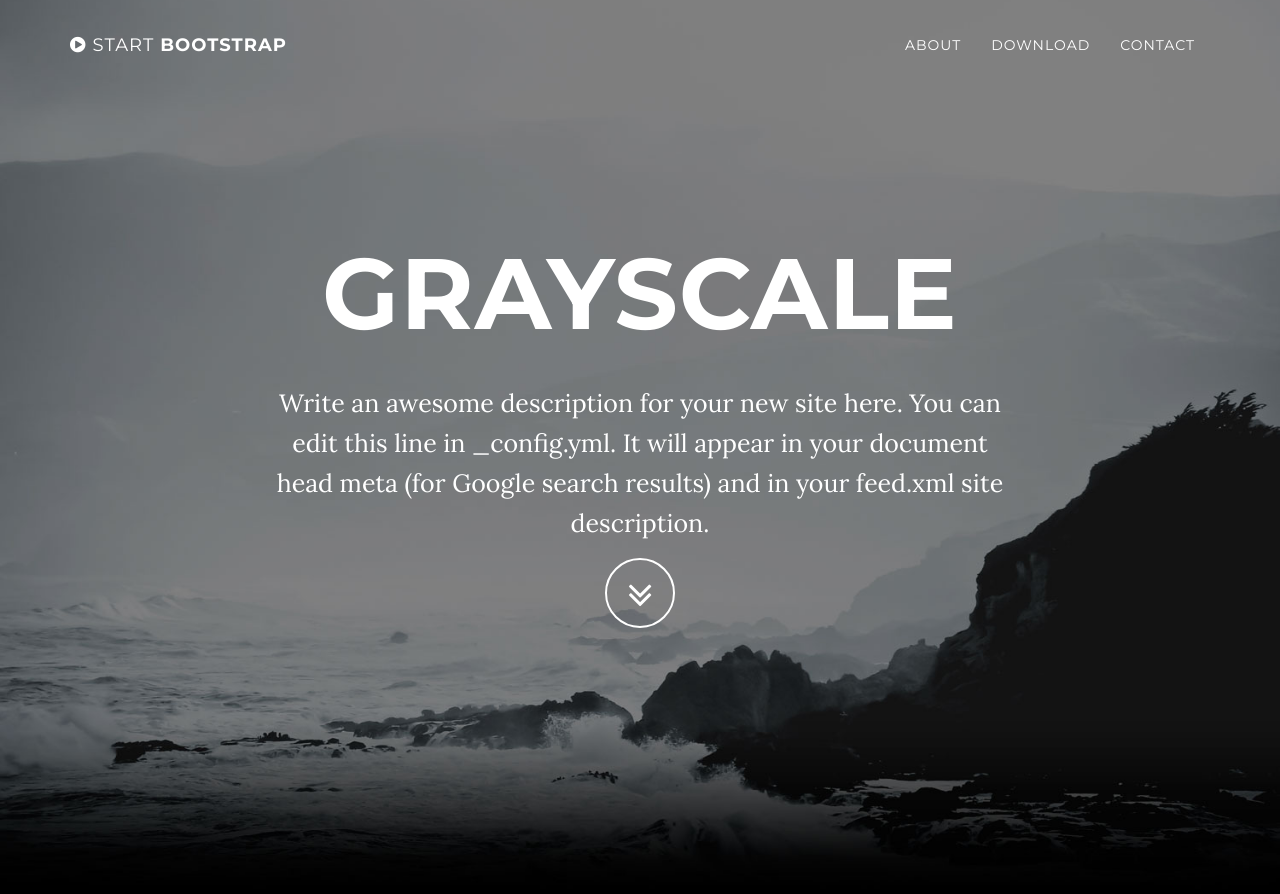
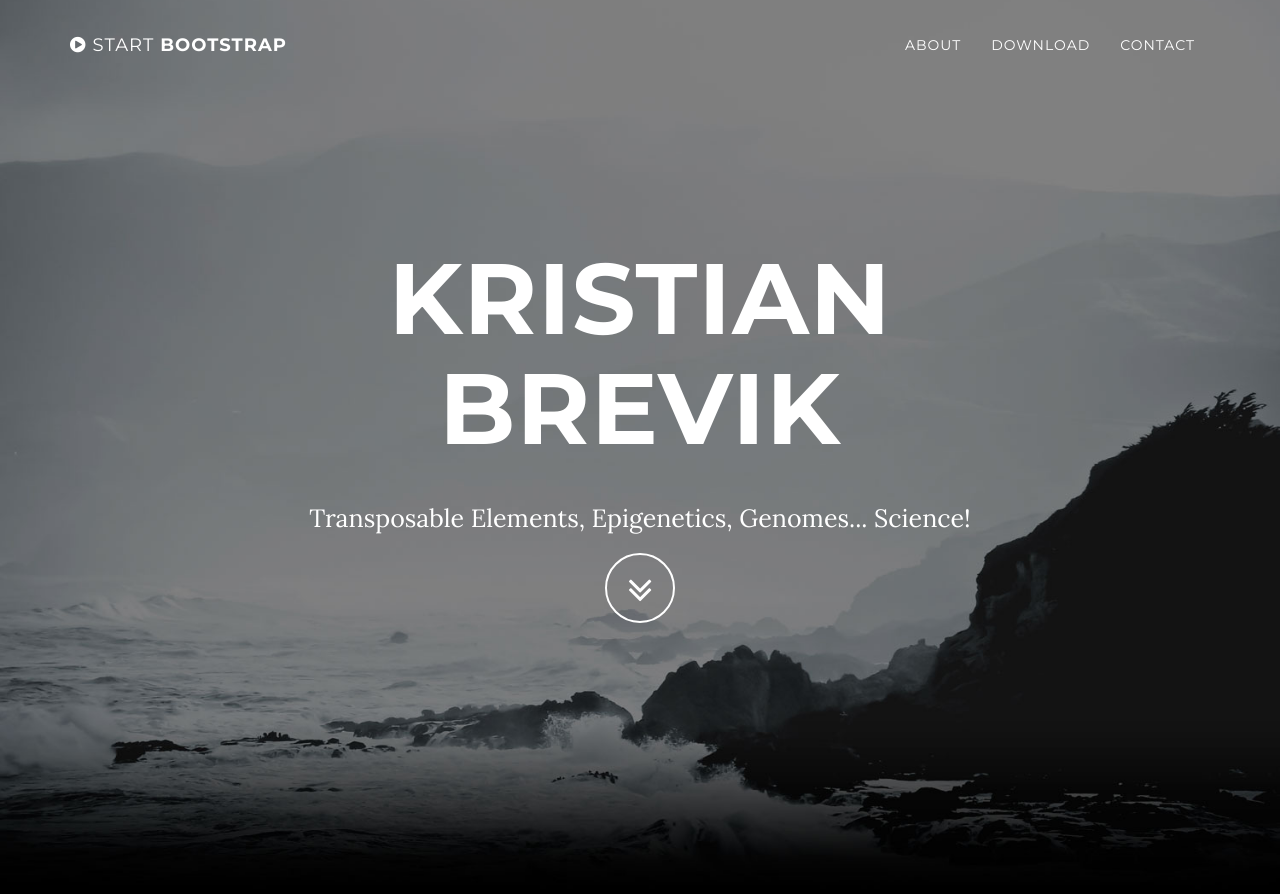
Before and after one commit to kbrevs/kbrevs.github.io, a Jekyll site: the page built from index.html, in a window 1280 px wide and 900 px high. Shown: the top 894 px of the window. Built offline with Jekyll 4.4.1, drawn with Linux system fonts in a browser that asks for light colours; some of the changed text lies outside the part shown.

Commit message:
Update _config.yml
changing to me!

```diff
--- a/_config.yml
+++ b/_config.yml
@@ -1,8 +1,8 @@
 # Site settings
-title: Grayscale
-email: your-email@domain.com
-url: https://example.github.io
-description: "Write an awesome description for your new site here. You can edit this line in _config.yml. It will appear in your document head meta (for Google search results) and in your feed.xml site description."
+title: Kristian Brevik
+email: kristianbrevik@gmail.com
+url: https://kbrevs.github.io
+description: "Transposable Elements, Epigenetics, Genomes... Science!"
 
 # Color settings (hex-codes without the leading hash-tag)
 color:
@@ -15,15 +15,15 @@ footer: Your Website
 # Social networks usernames (many more available: google-plus, flickr, dribbble, pinterest, instagram, tumblr, linkedin, etc.)
 social:
   - title: twitter
-    url: https://twitter.com/SBootstrap
+    url: https://twitter.com/KristianBrevik
   - title: facebook
     url:
   - title: stack-overflow
-    url: http://stackoverflow.com/questions/tagged/jekyll
+    url:
   - title: bitbucket
-    url: http://bitbucket.org/jekyll
+    url:
   - title: github
-    url: https://github.com/IronSummitMedia/startbootstrap
+    url: https://github.com/kbrevs
 
 # Build settings
 markdown: kramdown
```
